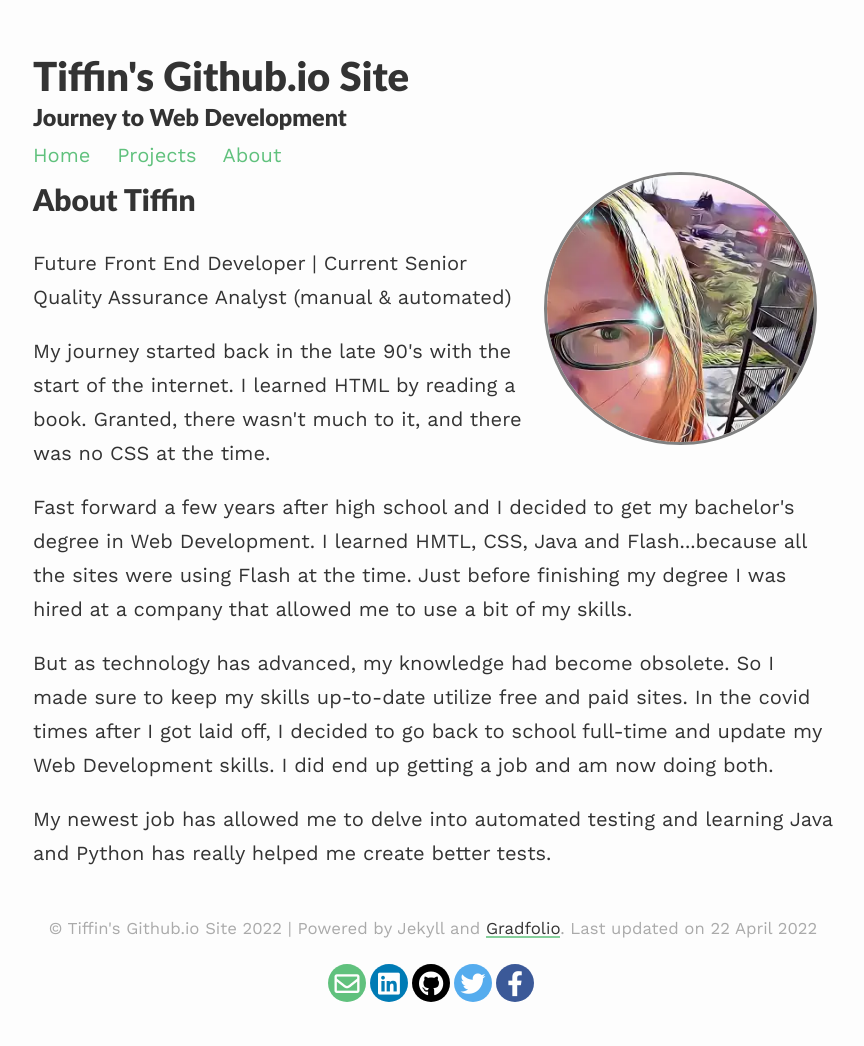
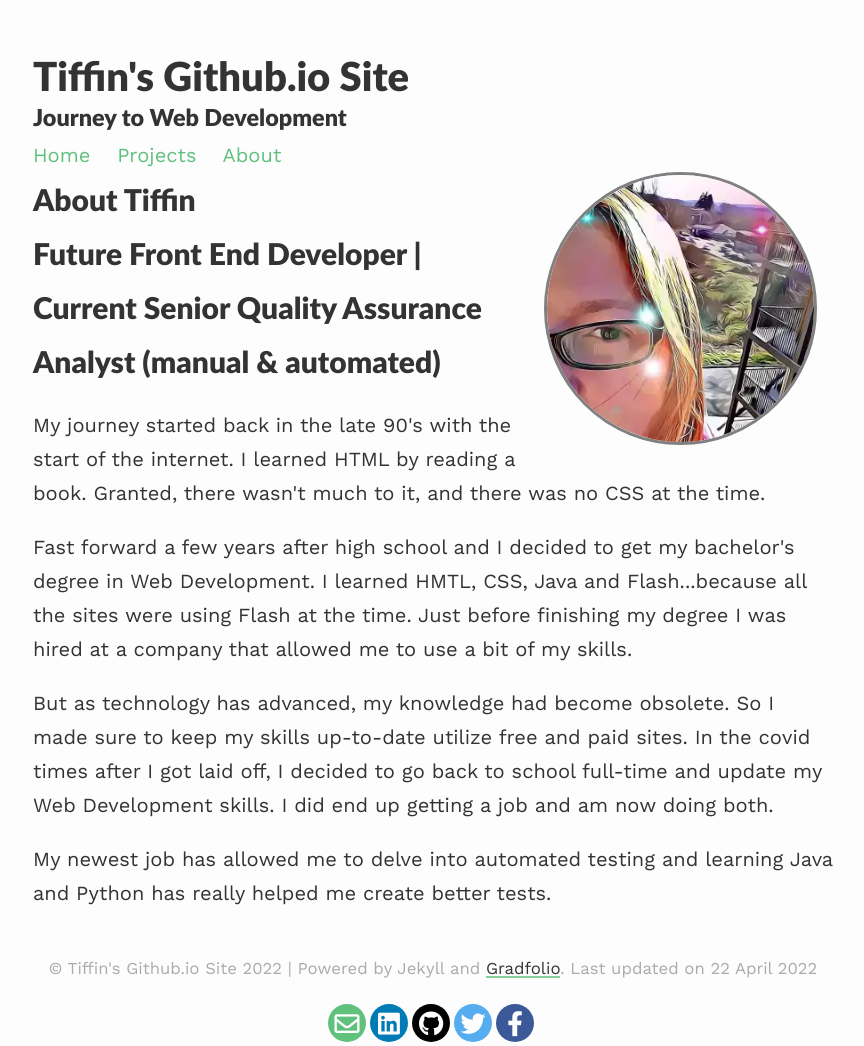
Before and after one commit to tiffin-filion/tiffin-filion.github.io, a Jekyll site: the page built from about/index.md, in a window 1280 px wide. Shown: the whole page, without its empty margins (207-1071 px from the left). Built offline with Jekyll 4.4.1, drawn with Linux system fonts in a browser that asks for light colours; nearby versions of some CDN libraries; before the commit the page ends 1006 px from its top, so only the background shows below that.

Commit message:
update subheader size

```diff
--- a/about/index.md
+++ b/about/index.md
@@ -8,7 +8,7 @@
 ---
 
 <h1>About Tiffin</h1>
-<p>Future Front End Developer | Current Senior Quality Assurance Analyst (manual & automated)</p>
+<h2>Future Front End Developer | Current Senior Quality Assurance Analyst (manual & automated)</h2>
 <p>My journey started back in the late 90's with the start of the internet. I learned HTML by reading a book. Granted, there wasn't much to it, and there was no CSS at the time.<p>
 <p>Fast forward a few years after high school and I decided to get my bachelor's degree in Web Development. I learned HMTL, CSS, Java and Flash...because all the sites were using Flash at the time. Just before finishing my degree I was hired at a company that allowed me to use a bit of my skills.</p>
 <p>But as technology has advanced, my knowledge had become obsolete. So I made sure to keep my skills up-to-date utilize free and paid sites. In the covid times after I got laid off, I decided to go back to school full-time and update my Web Development skills. I did end up getting a job and am now doing both.</p>
```
